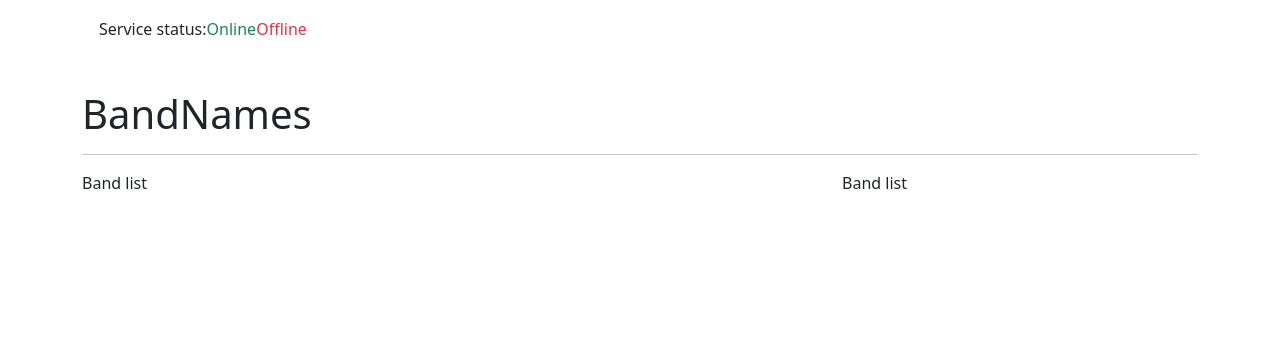
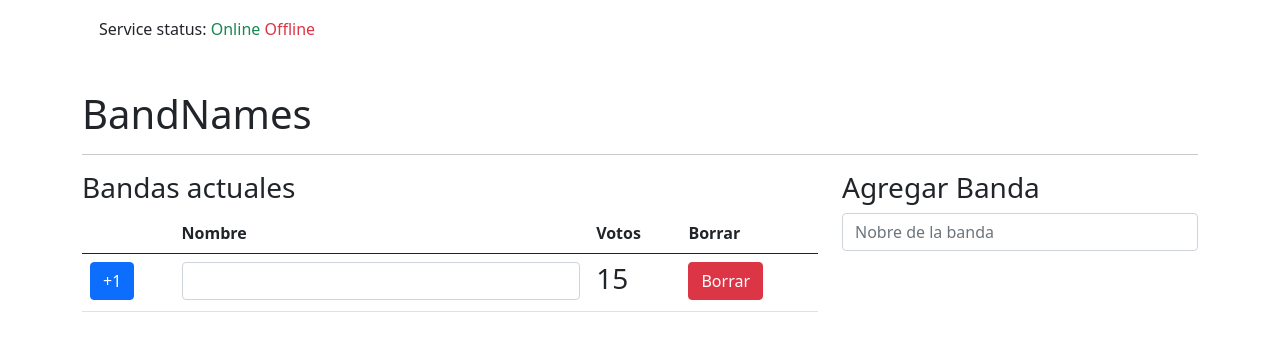
Before and after one commit to FerGuevaraM95/bandnames-server, a React (Create React App) app in the folder bandnames/: page / in a window 1280 px wide. Shown: the top 338 px of the page. Built offline with nearby package versions, Linux system fonts and the light colour scheme.

Commit message:
(Add): BandList and BandAdd components

```diff
--- a/bandnames/src/App.js
+++ b/bandnames/src/App.js
@@ -1,11 +1,14 @@
+import { BandList } from './components/BandList';
+import { BandAdd } from './components/BandAdd';
+
 function App() {
   return (
     <div className="container">
       <div className="alert">
         <p>
           Service status:
-          <span className="text-success">Online</span>
-          <span className="text-danger">Offline</span>
+          <span className="text-success"> Online</span>
+          <span className="text-danger"> Offline</span>
         </p>
       </div>
 
@@ -14,10 +17,10 @@ function App() {
 
       <div className="row">
         <div className="col-8">
-          Band list
+          <BandList />
         </div>
         <div className="col-4">
-          Band list
+          <BandAdd />
         </div>
       </div>
 
--- a/bandnames/src/components/BandAdd.js
+++ b/bandnames/src/components/BandAdd.js
@@ -1,5 +1,17 @@
 
 
-function BandAdd(params) {
+export function BandAdd() {
+  return (
+    <>
+      <h3>Agregar Banda</h3>
 
+      <form>
+        <input
+          className="form-control"
+          type="text"
+          placeholder="Nobre de la banda"
+        />
+      </form>
+    </>
+  );
 }
--- a/bandnames/src/components/BandList.js
+++ b/bandnames/src/components/BandList.js
@@ -1,5 +1,44 @@
 
 
-function BandList(params) {
+export function BandList() {
 
+  const createRows = () => {
+    return (
+      <tr>
+        <td>
+          <button className="btn btn-primary"> +1 </button>
+        </td>
+        <td>
+          <input type="text" className="form-control"/>
+        </td>
+        <td>
+          <h3> 15 </h3>
+        </td>
+        <td>
+          <button className="btn btn-danger">
+            Borrar
+          </button>
+        </td>
+      </tr>
+    );
+  }
+
+  return (
+    <>
+    <h3>Bandas actuales</h3>
+      <table className="table table-stripped">
+        <thead>
+          <tr>
+            <th></th>
+            <th>Nombre</th>
+            <th>Votos</th>
+            <th>Borrar</th>
+          </tr>
+        </thead>
+        <tbody>
+          {createRows()}
+        </tbody>
+      </table>
+    </>
+  );
 }
```
Also changed, not shown: 1 other file (tests, documents, lock files or other folders).
